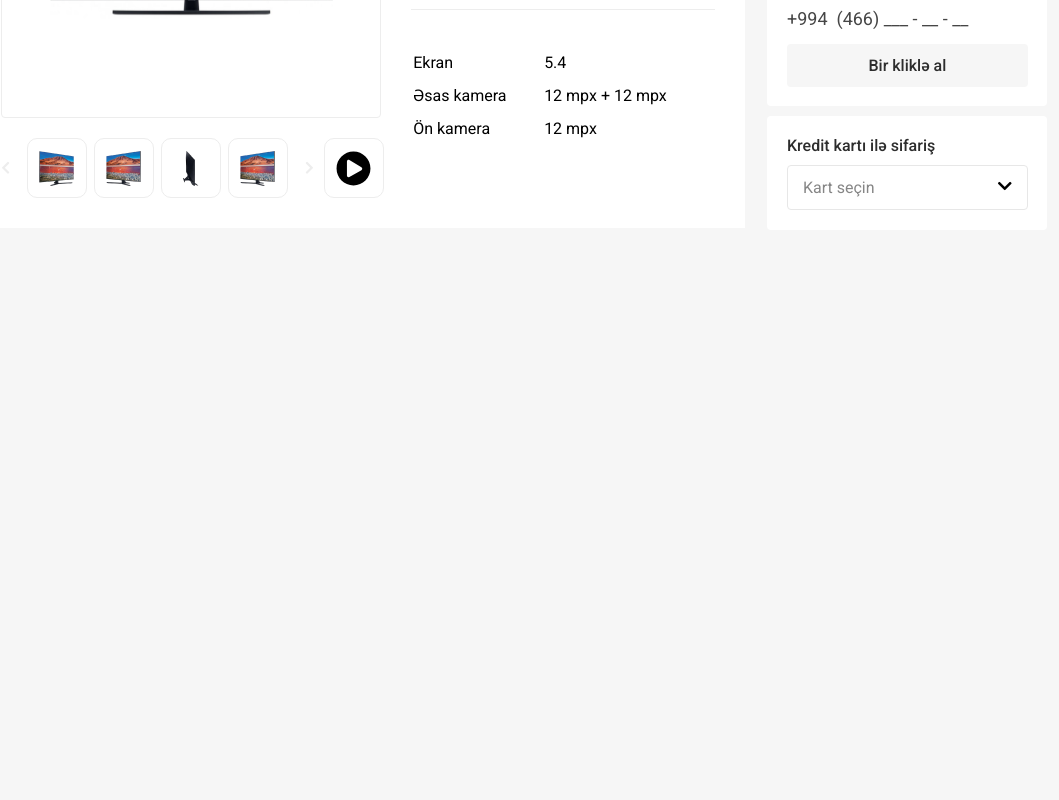
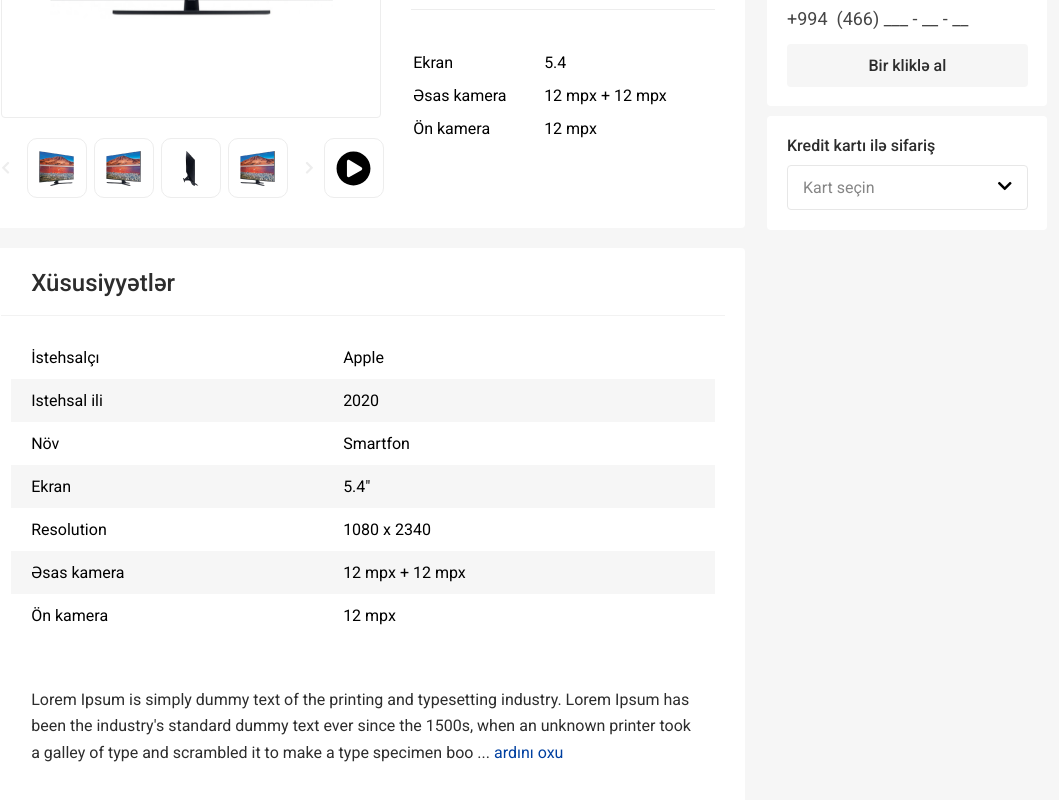
Before and after one commit to sooleymanli/zakaz.az-HomeTask, a plain HTML site: page index.html in a window 1280 px wide. Shown: the part 472-1272 px from the top of the page, without its empty margins (135-1194 px from the left). Before the commit the page ends 800 px from the top, so only its background shows below. Drawn offline with nearby package versions, Linux system fonts and the light colour scheme.

Commit message:
product feature finished

```diff
--- a/css/style.css
+++ b/css/style.css
@@ -57,7 +57,8 @@ section {
  border-radius: 4px;
 }
 .right-fixed{
-  position: fixed;
+  position: sticky;
+  top: 10px;
   width: 280px;
 }
 
@@ -313,9 +314,16 @@ border-radius: 4px;
 	height: 20px;
 
 	border-radius: 50%;
-	cursor: -moz-grab;
-	cursor: -webkit-grab;
+
+	cursor: pointer;
 }
+.range input::-webkit-slider-thumb:hover
+{
+
+
+	cursor: pointer;
+}
+
 
 .range input::-moz-range-thumb
 {
@@ -324,8 +332,13 @@ border-radius: 4px;
 	height: 20px;
 	background-color: green;
 	border-radius: 50%;
-	cursor: -moz-grab;
-	cursor: -webkit-grab;
+	cursor: pointer;
+}
+
+.range input::-moz-range-thumb:hover
+{
+
+	cursor: pointer;
 }
 .range input::-ms-thumb
 {
@@ -334,8 +347,13 @@ border-radius: 4px;
 	height: 20px;
 	background-color: green;
 	border-radius: 50%;
-	cursor: -moz-grab;
-	cursor: -webkit-grab;
+	cursor:pointer;
+
+}.range input::-ms-thumb:hover
+{
+
+	cursor:pointer;
+
 }
 .range-step{
 	position: relative;
@@ -385,6 +403,9 @@ border-radius: 4px;
  color: #2D2D2D;
 font-weight: 300;
 text-align: center;
+
+}.range-step datalist option:hover {
+cursor:pointer;
 
 }
 
@@ -515,6 +536,7 @@ width: 100%;
 display: flex;
 background-color: #fff;
 padding: 20px 10px;
+border-radius: 4px;
 }
 
 .content .left .product .product-left{
@@ -820,10 +842,77 @@ height: 24px;
 
 
 
+           .content .left .product-feature{
+            width: 100%;
+            display: flex;
+            background-color: #fff;
+            padding: 20px 20px;
+            margin-top: 20px;
+            flex-direction: column;
+            border-radius: 4px;
+            }
+
+            .content .left .product-feature .title strong{
+              margin-left: 30px;
+              font-weight: 500;
+              font-size: 24px;
+              line-height: 132.69%;
+              color: #2D2D2D;
+              }
+
+              .content .left .product-feature .title{
+                border-bottom: 1px solid #F2F2F2;
+                padding-bottom: 15px;
+                }
+              .content .left .product-feature .feature-table{
+               width: 100%;
+               display: flex;
+               justify-content: flex-start;
+               padding: 20px 10px;
+                }
+                .content .left .product-feature .feature-table table{
+                  width: 100%;
+                  border-collapse: collapse;
+                   }
+                   .content .left .product-feature .feature-table table tr td{
+                 height: 43px;
+                 padding-left:20px;
+                 font-weight: 300;
+                 font-size: 16px;
+                 line-height: 132.69%;
+                 color: #000000;
+                   }
+
+                .content .left .product-feature .feature-table table tr:nth-child(even){
+                   background: #F6F6F6;
+                          }
 
 
+                          .product-feature .product-feature-text {
+                        width: 100%;
 
+                          }
 
+.product-feature .product-feature-text p{
+  padding: 30px;
+  font-family: 'Roboto', sans-serif;
+  font-weight: 300;
+  font-size: 16px;
+  line-height: 166.69%;
+
+  color: #2D2D2D;
+}
+
+.read-more,.read-less{
+  font-size: 16px;
+line-height: 166.69%;
+
+color: #0040A0;
+}
+.read-more:hover{
+  cursor: pointer;
+  text-decoration: underline;
+}
 
 
 @media only screen and (max-width:1280px){
--- a/index.html
+++ b/index.html
@@ -117,7 +117,45 @@
                 </div>
               </div>
             </div>
-            <div class="product-feature"></div>
+            <div class="product-feature">
+                <div class="title"> <strong>Xüsusiyyətlər</strong></div>
+               <div class="feature-table">
+                   <table>
+                       <tr>
+                           <td>İstehsalçı</td>
+                           <td>Apple</td>
+                       </tr>
+                       <tr>
+                           <td>Istehsal ili</td>
+                           <td>2020</td>
+                       </tr>
+                       <tr>
+                           <td>Növ</td>
+                           <td>Smartfon</td>
+                       </tr>
+                       <tr>
+                           <td>Ekran</td>
+                           <td>5.4"</td>
+                       </tr>
+                       <tr>
+                           <td>Resolution</td>
+                           <td>1080 x 2340</td>
+                       </tr>
+                       <tr>
+                           <td>Əsas kamera</td>
+                           <td>12 mpx + 12 mpx</td>
+                       </tr>
+                       <tr>
+                           <td>Ön kamera</td>
+                           <td>12 mpx</td>
+                       </tr>
+                   </table>
+               </div>
+               <div class="product-feature-text">
+                   <p id="text">
+                </p>
+               </div>
+            </div>
           </div>
           <div class="right">
             <div class="right-fixed">
--- a/js/main.js
+++ b/js/main.js
@@ -180,3 +180,24 @@ window.onresize = function () {
 		el.oninput();
 	});
 };
+
+
+let descText="Lorem Ipsum is simply dummy text of the printing and typesetting industry. Lorem Ipsum has been the industry's standard dummy text ever since the 1500s, when an unknown printer took a galley of type and scrambled it to make a type specimen boo Lorem Ipsum is simply dummy text of the printing and typesetting industry. Lorem Ipsum has been the industry's standard dummy text ever since the 1500s, when an unknown printer took a galley of type and scrambled it to make a type specimen boo..."
+
+$(document).ready(()=>{
+
+    $("#text").html(
+        `${descText.substring(0,244)}...     <span class="read-more" >ardını oxu</span>`
+    )
+
+
+
+    $(".read-more").click(()=>{
+        $("#text").html(
+            `${descText}`
+        )
+    })
+
+
+
+})
```
